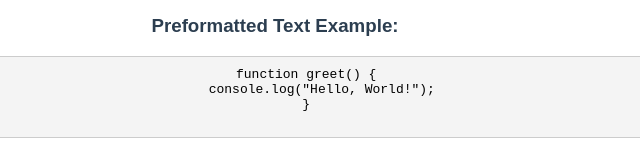
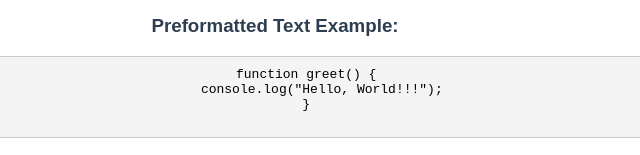
Before and after one commit to Aporba10/SP3_Task-1, a plain HTML site: page index.html in a window 1280 px wide. Shown: the part 921-1076 px from the top of the page, 365-1005 px from the left. Drawn offline with Linux system fonts and the light colour scheme.

Commit message:
Second push in my task 1

```diff
--- a/index.html
+++ b/index.html
@@ -55,7 +55,7 @@
     <h3>Preformatted Text Example:</h3>
     <pre>
         function greet() {
-            console.log("Hello, World!");
+            console.log("Hello, World!!!");
         }
     </pre>
 
```
